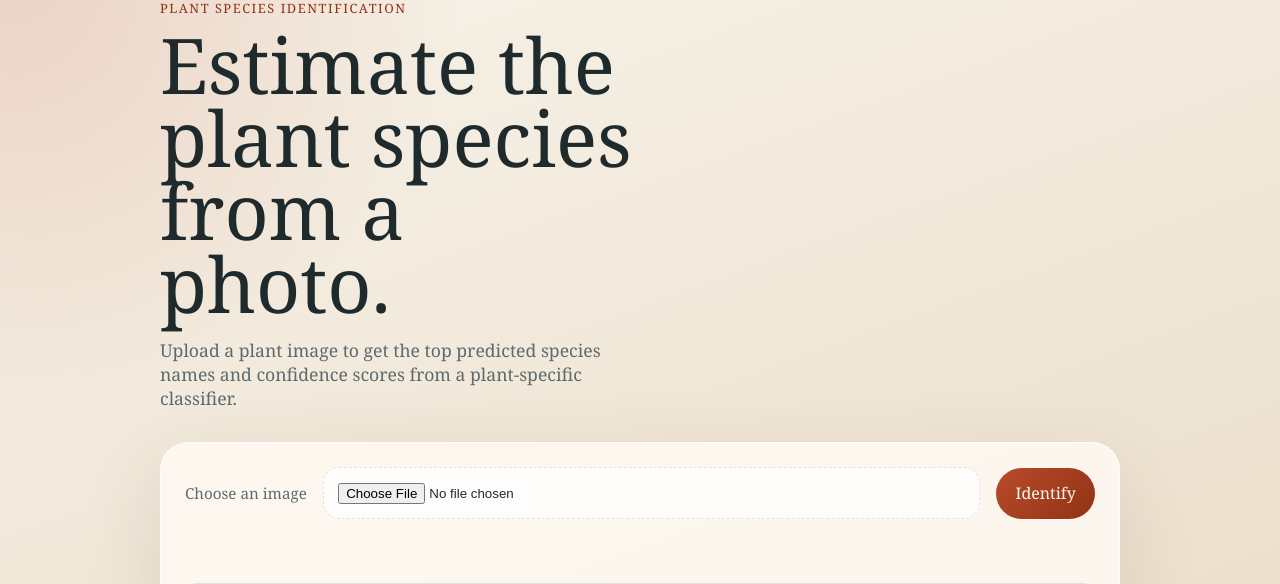
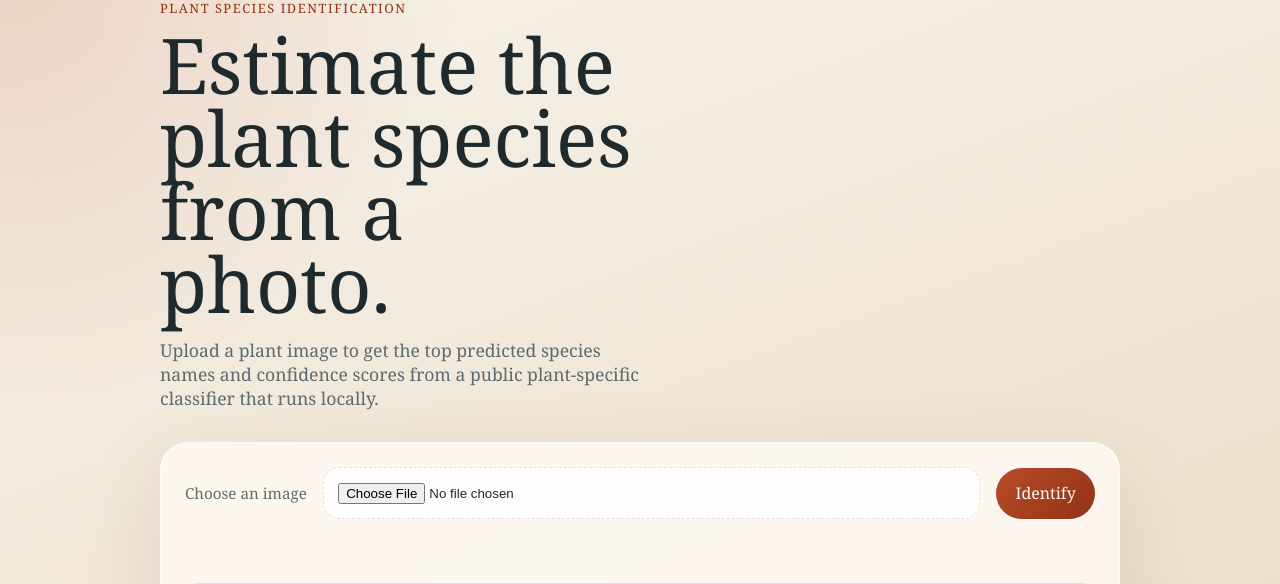
Before and after one commit to brbousnguar/Image-analyzer, a FastAPI app: page / in a window 1280 px wide. Shown: the part 49-633 px from the top of the page. Run offline with FastAPI, Linux system fonts and the light colour scheme.

Commit message:
Update README and code to use Sisigoks/FloraSense model for plant identification

```diff
--- a/app/services/plants.py
+++ b/app/services/plants.py
@@ -8,7 +8,7 @@ from transformers import AutoImageProcessor, AutoModelForImageClassification
 
 from app.schemas import AnalysisResult, Prediction
 
-MODEL_ID = "juppy44/plant-identification-2m-vit-b"
+MODEL_ID = "Sisigoks/FloraSense"
 TOP_K = 5
 
 
--- a/app/templates/index.html
+++ b/app/templates/index.html
@@ -13,7 +13,7 @@
         <h1>Estimate the plant species from a photo.</h1>
         <p class="lead">
           Upload a plant image to get the top predicted species names and
-          confidence scores from a plant-specific classifier.
+          confidence scores from a public plant-specific classifier that runs locally.
         </p>
       </section>
 
```
Also changed, not shown: README.md.
